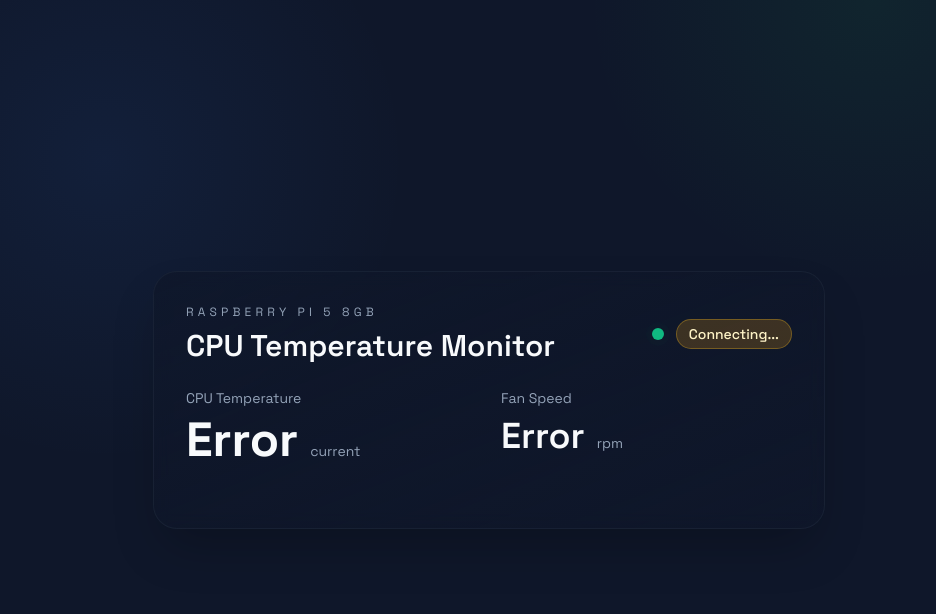
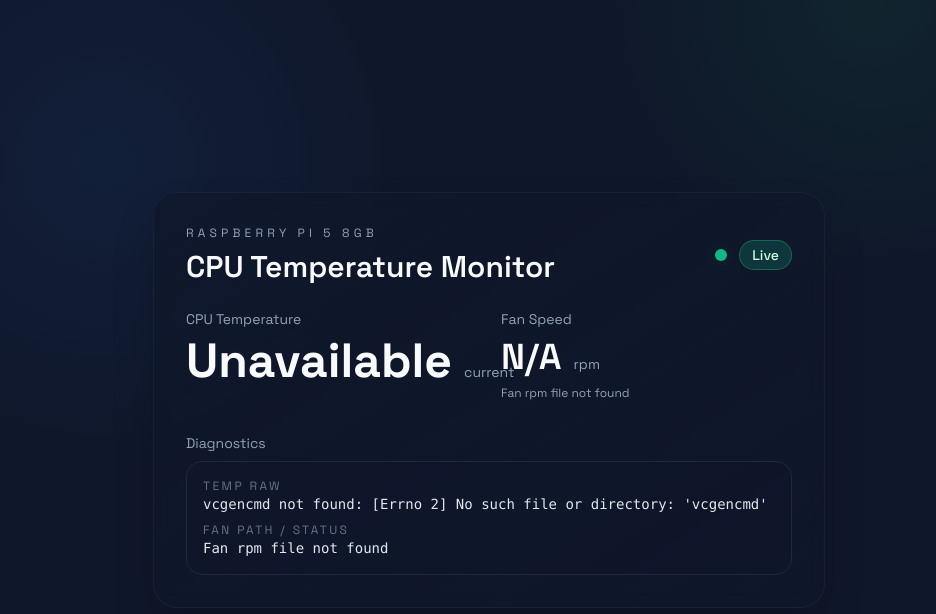
Before and after one commit to carterrows/rpi-temp, a FastAPI app: page / in a window 1280 px wide. Shown: the top 614 px of the page, without its empty margins (151-1087 px from the left). Run offline with FastAPI, Linux system fonts and the light colour scheme; some libraries are stand-ins or nearby versions.

Commit message:
reverted diagnostics to be included cause it caused a connection issue somehow

```diff
--- a/templates/index.html
+++ b/templates/index.html
@@ -70,7 +70,7 @@
         </div>
       </div>
 
-      <!-- <div class="space-y-2">
+      <div class="space-y-2">
         <p class="text-sm text-slate-400">Diagnostics</p>
         <div class="bg-slate-900/60 border border-slate-800 rounded-2xl p-4 space-y-2">
           <div>
@@ -82,7 +82,7 @@
             <code id="raw-fan" class="block text-sm text-slate-200 font-mono">Waiting for data...</code>
           </div>
         </div>
-      </div> -->
+      </div>
 
     </div>
   </div>
```
